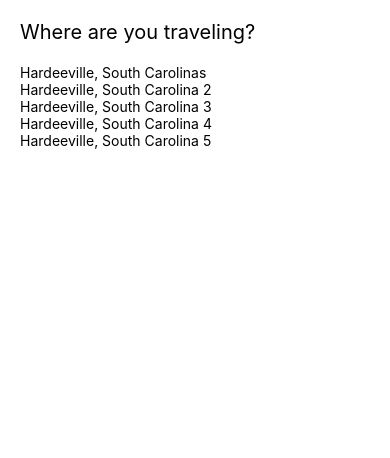
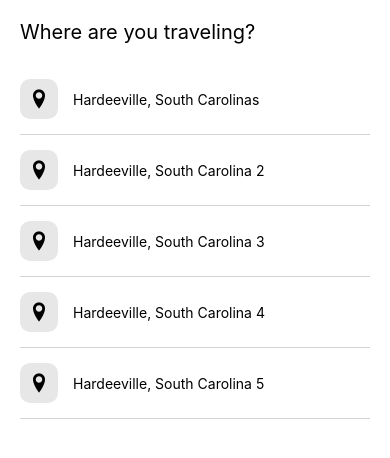
Before and after one commit to gabrielacarr/iOSAirbnb, a React Native app in the folder iOSAirbnbClone/: screen / in a window 390 px wide. Shown: the top 458 px of the page. Built offline with nearby package versions, Linux system fonts and the light colour scheme.

Commit message:
Displays: SearchResults component on simulator, with vector location pin icons and styles, rendered correctly, looking good

```diff
--- a/iOSAirbnbClone/src/screens/DestinationSearch/index.js
+++ b/iOSAirbnbClone/src/screens/DestinationSearch/index.js
@@ -2,6 +2,7 @@
 import {View, TextInput, Text, FlatList} from 'react-native';
 import styles from './styles';
 import searchResults from '../../../assets/data/search';
+import Entypo from 'react-native-vector-icons/Entypo';
 
 const DestinationSearchScreen = () => {
   const [inputText, setInputText] = useState('');
@@ -19,7 +20,14 @@
       {/* List of destinations */}
       <FlatList
         data={searchResults}
-        renderItem={({item}) => <Text>{item.description}</Text>}
+        renderItem={({item}) => (
+          <View style={styles.row}>
+            <View style={styles.iconContainer}>
+              <Entypo name={'location-pin'} size={24} />
+            </View>
+            <Text style={styles.locationText}>{item.description}</Text>
+          </View>
+        )}
       />
     </View>
   );
```
